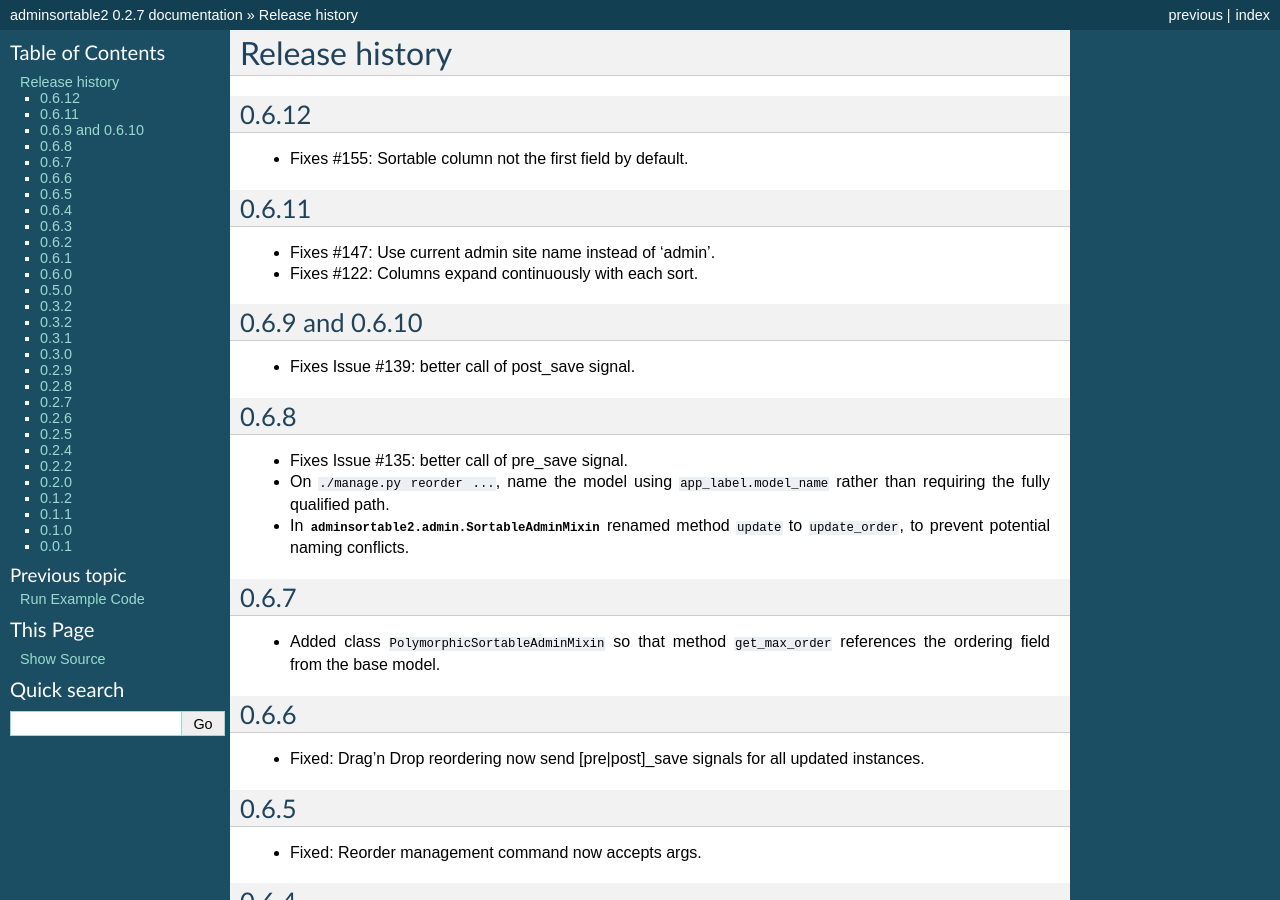
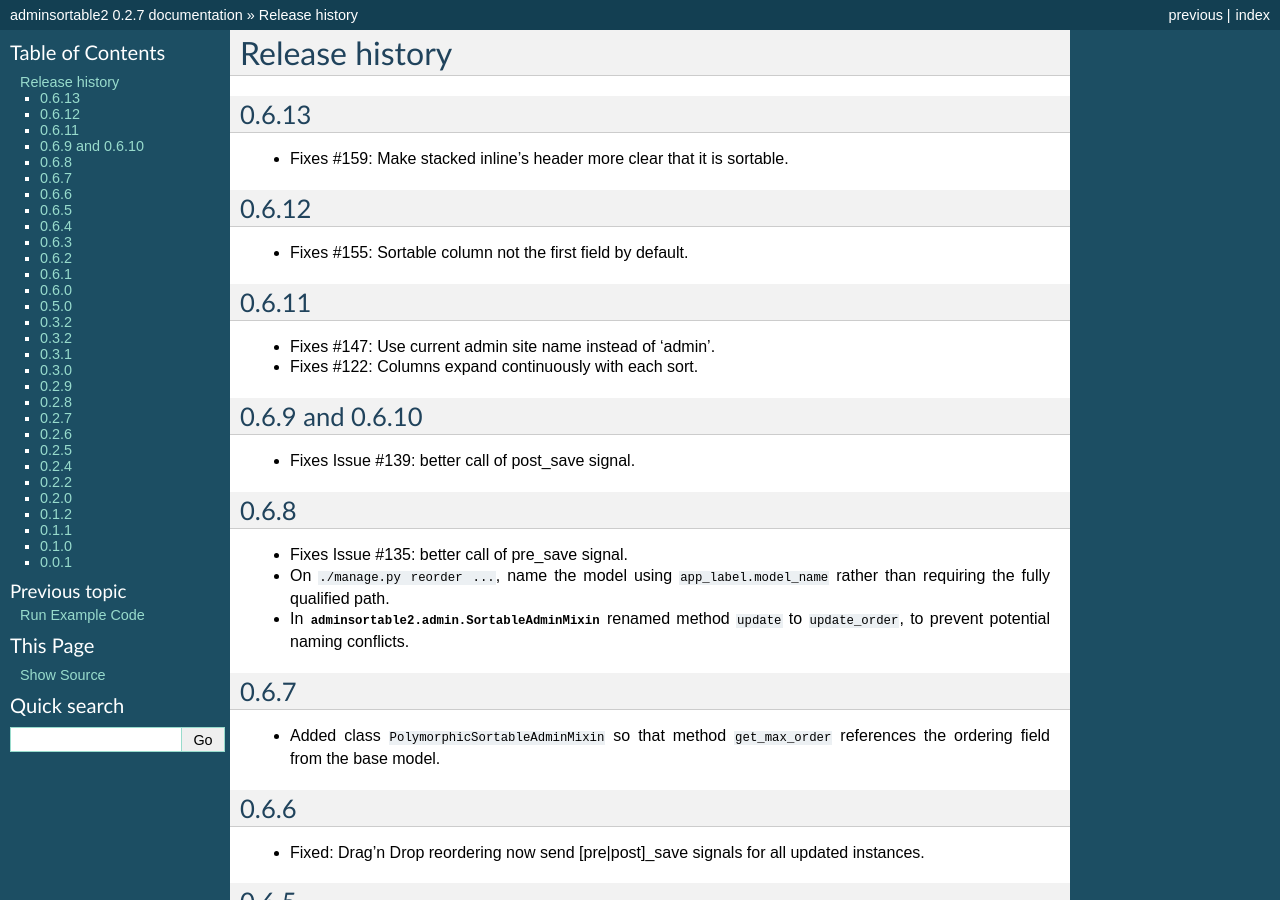
Before and after one commit to jrief/django-admin-sortable2, a Sphinx documentation site: the page built from docs/source/changelog.rst, in a window 1280 px wide and 900 px high. Built offline with Sphinx 7.4.7, drawn with Linux system fonts in a browser that asks for light colours.

Commit message:
Bump to version 0.6.13

```diff
--- a/adminsortable2/__init__.py
+++ b/adminsortable2/__init__.py
@@ -1 +1 @@
-__version__ = '0.6.12'
+__version__ = '0.6.13'
--- a/docs/source/changelog.rst
+++ b/docs/source/changelog.rst
@@ -3,6 +3,10 @@
 ===============
 Release history
 ===============
+
+0.6.13
+------
+* Fixes #159: Make stacked inline's header more clear that it is sortable.
 
 0.6.12
 ------
```
